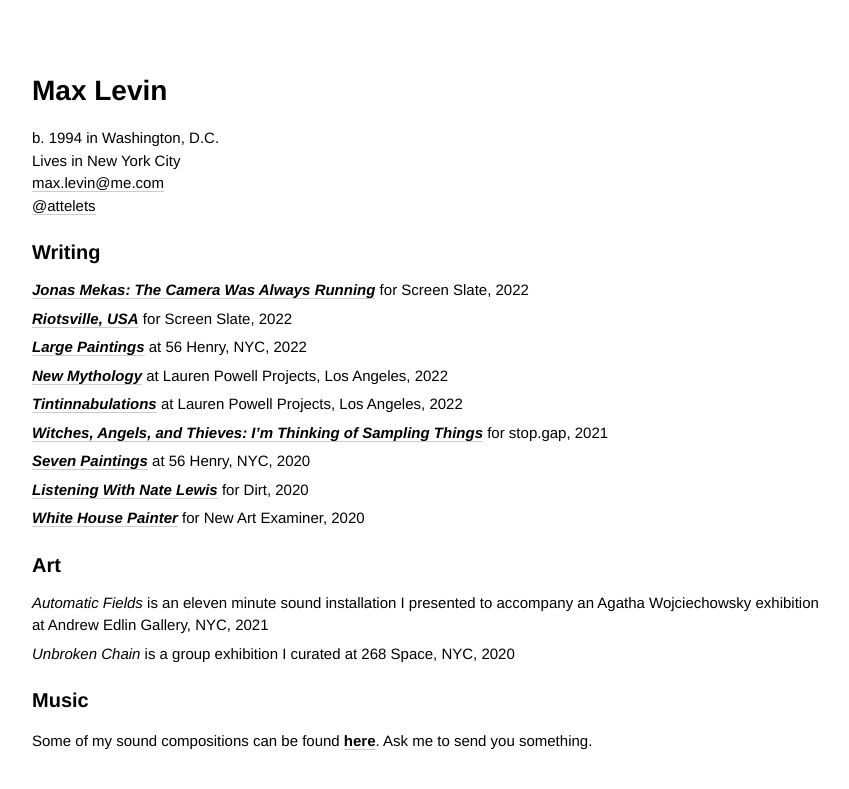
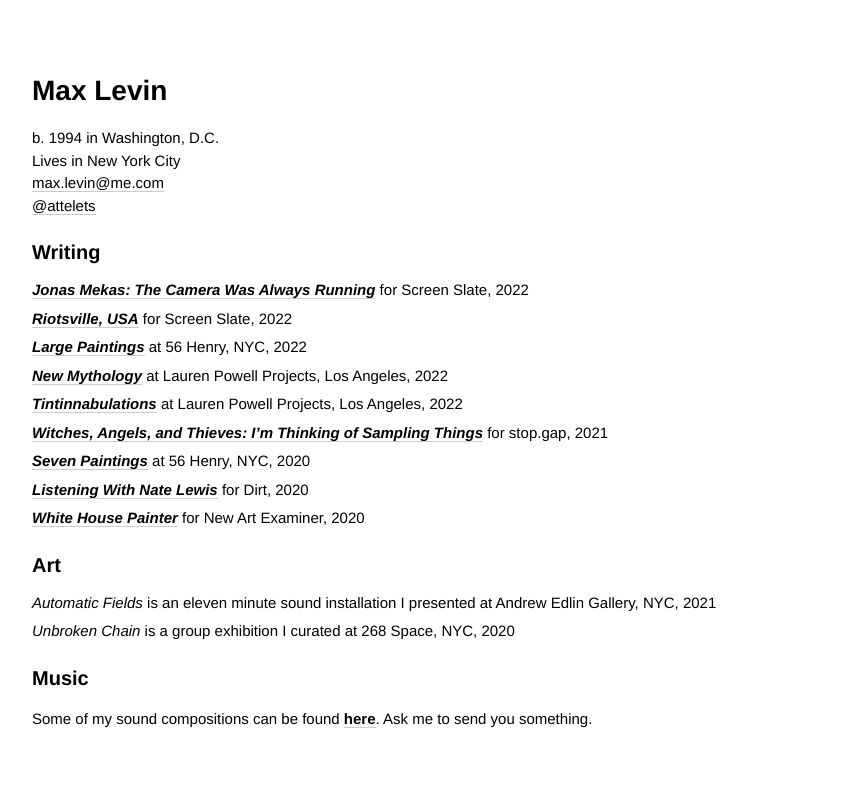
Before and after one commit to minicreative/maxlevin.me, a Jekyll site: the page built from index.md, in a window 1280 px wide. Shown: the top 789 px of the page, without its empty margins (18-867 px from the left). Built offline with Jekyll 4.4.1, drawn with Linux system fonts in a browser that asks for light colours.

Commit message:
Updated Index

```diff
--- a/index.md
+++ b/index.md
@@ -34,8 +34,7 @@
 - title: Art
   items:
   - description: "*Automatic Fields* is an eleven minute sound installation I presented
-      to accompany an \nAgatha Wojciechowsky\nexhibition at Andrew Edlin Gallery,
-      NYC, 2021"
+      at Andrew Edlin Gallery, NYC, 2021"
     image: "/uploads/IMG_2932.jpg"
   - description: "*Unbroken Chain* is a group exhibition I curated at 268 Space, NYC,
       2020"
```
